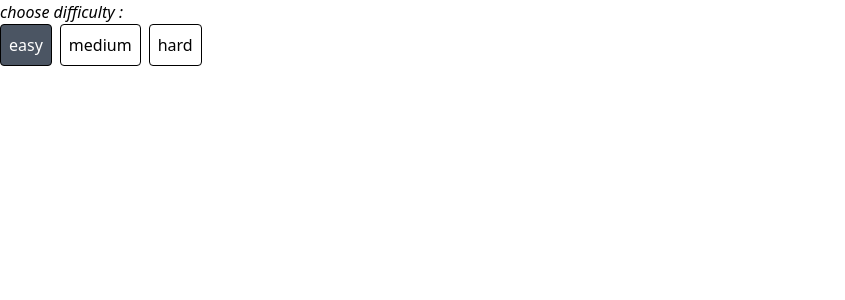
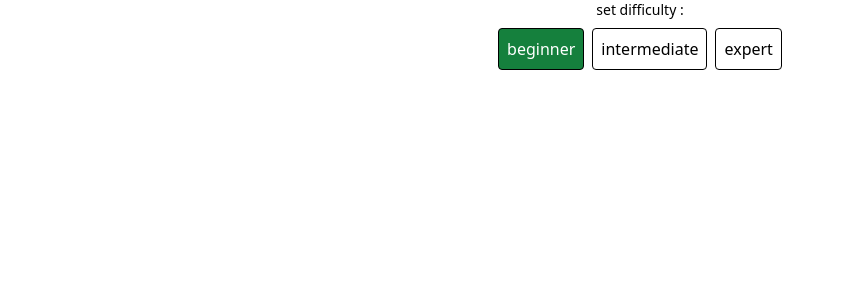
Before and after one commit to hugorince/How-Many-Capitals-Next, a Next.js app: page /components/difficulty/SetDifficulty in a window 1280 px wide. Shown: the top 300 px of the page, without its empty margins (0-845 px from the left). Built offline with nearby package versions, Linux system fonts and the light colour scheme.

Commit message:
design + initialization of framer motion

```diff
--- a/package.json
+++ b/package.json
@@ -11,6 +11,7 @@
   "dependencies": {
     "@supabase/supabase-js": "^2.23.0",
     "autoprefixer": "10.4.14",
+    "framer-motion": "^10.12.16",
     "next": "13.4.4",
     "postcss": "8.4.24",
     "react": "18.2.0",
--- a/pages/components/Bonuses/FiftyFifty.tsx
+++ b/pages/components/Bonuses/FiftyFifty.tsx
@@ -11,13 +11,13 @@ const FiftyFifty = ({ bonus, setFifty }: FiftyFiftyProps) => {
   if (bonus.fifty === false) {
     return (
       <>
-        <BsCircleHalf onClick={setFifty} size={24} />
+        <BsCircleHalf onClick={setFifty} size={24} className="cursor-pointer" />
       </>
     );
   } else
     return (
       <>
-        <BsCircleHalf size={24} className="text-red-500 opacity-50" />
+        <BsCircleHalf size={24} className="text-red-700 opacity-80" />
       </>
     );
 };
--- a/pages/components/Bonuses/Shuffle.tsx
+++ b/pages/components/Bonuses/Shuffle.tsx
@@ -10,13 +10,13 @@ const Shuffle = ({ setShuffle, bonus }: ShuffleProps) => {
   if (bonus.shuffle === false) {
     return (
       <>
-        <ImShuffle onClick={setShuffle} size={24} className="" />
+        <ImShuffle onClick={setShuffle} size={24} className="cursor-pointer" />
       </>
     );
   } else
     return (
       <>
-        <ImShuffle size={24} className="text-red-500 opacity-50" />
+        <ImShuffle size={24} className="text-red-700 opacity-80" />
       </>
     );
 };
--- a/pages/components/Bonuses/Skip.tsx
+++ b/pages/components/Bonuses/Skip.tsx
@@ -11,13 +11,17 @@ const Skip = ({ bonus, setSkip }: SkipProps) => {
   if (bonus.skip === false) {
     return (
       <>
-        <BsFillSkipForwardFill onClick={setSkip} size={24} />
+        <BsFillSkipForwardFill
+          onClick={setSkip}
+          size={24}
+          className="cursor-pointer"
+        />
       </>
     );
   } else
     return (
       <>
-        <BsFillSkipForwardFill size={24} className="text-red-500 opacity-50" />
+        <BsFillSkipForwardFill size={24} className="text-red-700 opacity-80" />
       </>
     );
 };
--- a/pages/components/difficulty/SetDifficulty.tsx
+++ b/pages/components/difficulty/SetDifficulty.tsx
@@ -10,17 +10,17 @@ const setDifficulty = () => {
 
   return (
     <>
-      <div>
-        <h2 className="italic">choose difficulty :</h2>
+      <div className="flex flex-col items-center space-y-2">
+        <h2 className="text-sm">set difficulty :</h2>
         <div className="flex space-x-2">
           <div>
             {difficulty === "easy" ? (
               <button
-                className="border border-black p-2 rounded bg-gray-600 text-white hover:bg-black hover:text-white"
+                className="border border-black p-2 rounded bg-green-700 text-white sm:hover:bg-black hover:text-white"
                 value={"easy"}
                 onClick={handleClick}
               >
-                easy
+                beginner
               </button>
             ) : (
               <button
@@ -28,18 +28,18 @@ const setDifficulty = () => {
                 value={"easy"}
                 onClick={handleClick}
               >
-                easy
+                beginner
               </button>
             )}
           </div>
           <div>
             {difficulty === "medium" ? (
               <button
-                className="border border-black p-2 rounded bg-gray-600 text-white hover:bg-black hover:text-white"
+                className="border border-black p-2 rounded bg-blue-700 text-white sm:hover:bg-black hover:text-white"
                 value={"medium"}
                 onClick={handleClick}
               >
-                medium
+                intermediate
               </button>
             ) : (
               <button
@@ -47,18 +47,18 @@ const setDifficulty = () => {
                 value={"medium"}
                 onClick={handleClick}
               >
-                medium
+                intermediate
               </button>
             )}
           </div>
           <div>
             {difficulty === "hard" ? (
               <button
-                className="border border-black p-2 rounded bg-gray-600 text-white hover:bg-black hover:text-white"
+                className="border border-black p-2 rounded bg-red-700 text-white sm:hover:bg-black sm:hover:text-white"
                 value={"hard"}
                 onClick={handleClick}
               >
-                hard
+                expert
               </button>
             ) : (
               <button
@@ -66,7 +66,7 @@ const setDifficulty = () => {
                 value={"hard"}
                 onClick={handleClick}
               >
-                hard
+                expert
               </button>
             )}
           </div>
--- a/pages/components/highscores/HighscoresDisplay.tsx
+++ b/pages/components/highscores/HighscoresDisplay.tsx
@@ -2,28 +2,40 @@ import { AppContext } from "../../context/AppContext";
 import { useContext } from "react";
 
 const HighscoreDisplay = () => {
-  const { highscores, setHighScores } = useContext(AppContext);
+  const { highscores, setHighScores, difficulty } = useContext(AppContext);
   return (
     <>
-      <div className="flex flex-col space-y-4">
-        <h1 className="font-bold">Highscores</h1>
-        <div className="flex space-x-2">
-          <div className="flex flex-col">
-            <div className="text-green-800">Easy</div>
-            <div className="italic">{highscores.easy.name}</div>
+      <div className="flex flex-col space-y-2 items-center">
+        <div className="flex flex-col items-center">
+          <div>🏆</div>
+          <h1 className="font-semibold underline decoration-yellow-500">
+            Highscores
+          </h1>
+        </div>
+        <div>
+          {difficulty === "easy" ? (
+            <div className="flex flex-col items-center">
+              <div className="italic text-green-700">beginner</div>
+              <div className="">{highscores.easy.name}</div>
               <div className="font-bold">{highscores.easy.score}</div>
             </div>
-
-          <div className="flex flex-col">
-            <div className="text-blue-800">Medium</div>
-            <div className="italic">{highscores.medium.name}</div>
+          ) : difficulty === "medium" ? (
+            <>
+              <div className="flex flex-col items-center">
+                <div className="italic text-blue-700">intermediate</div>
+                <div className="">{highscores.medium.name}</div>
                 <div className="font-bold">{highscores.medium.score}</div>
               </div>
-          <div className="flex flex-col">
-            <div className="text-red-800">Hard</div>
-            <div className="italic">{highscores.hard.name}</div>
+            </>
+          ) : (
+            <>
+              <div className="flex flex-col items-center">
+                <div className="italic text-red-700">expert</div>
+                <div className="">{highscores.hard.name}</div>
                 <div className="font-bold">{highscores.hard.score}</div>
               </div>
+            </>
+          )}
         </div>
       </div>
     </>
--- a/pages/components/quiz/QuizOption.tsx
+++ b/pages/components/quiz/QuizOption.tsx
@@ -1,3 +1,6 @@
+import { motion } from "framer-motion";
+import shuffle from "../../../utils/shuffle";
+
 type QuizBoxProps = {
   value: string;
   handleChoiceClicked: any;
@@ -5,17 +8,20 @@ type QuizBoxProps = {
 
 const QuizOption = ({ value, handleChoiceClicked }: QuizBoxProps) => {
   return (
-    <>
     <div id={value} key={value}>
-        <button
+      <motion.button
         className="border border-black p-1 rounded sm:hover:bg-black sm:hover:text-white shadow-sm"
         onClick={(value) => handleChoiceClicked(value)}
         value={value}
+        animate={{ scale: [0, 1.2, 1] }}
+        transition={{
+          duration: 0.7,
+          delay: shuffle([0.1, 0.2, 0.3])[0],
+        }}
       >
         {value}
-        </button>
+      </motion.button>
     </div>
-    </>
   );
 };
 
--- a/pages/components/quiz/QuizOptionsBuilder.tsx
+++ b/pages/components/quiz/QuizOptionsBuilder.tsx
@@ -17,12 +17,10 @@ const QuizOptionsBuilder = ({
       <div className="flex flex-col space-y-2 items-center" ref={buttonRef}>
         {choices.map((item: string) => {
           return (
-            <>
-              <QuizOption
-                value={item}
-                handleChoiceClicked={handleChoiceClicked}
-              />
-            </>
+            <QuizOption
+              value={item}
+              handleChoiceClicked={handleChoiceClicked}
+            />
           );
         })}
       </div>
```
Also changed, not shown: 1 other file (tests, documents, lock files or other folders). Lines whose indentation alone changed are shown as unchanged.
